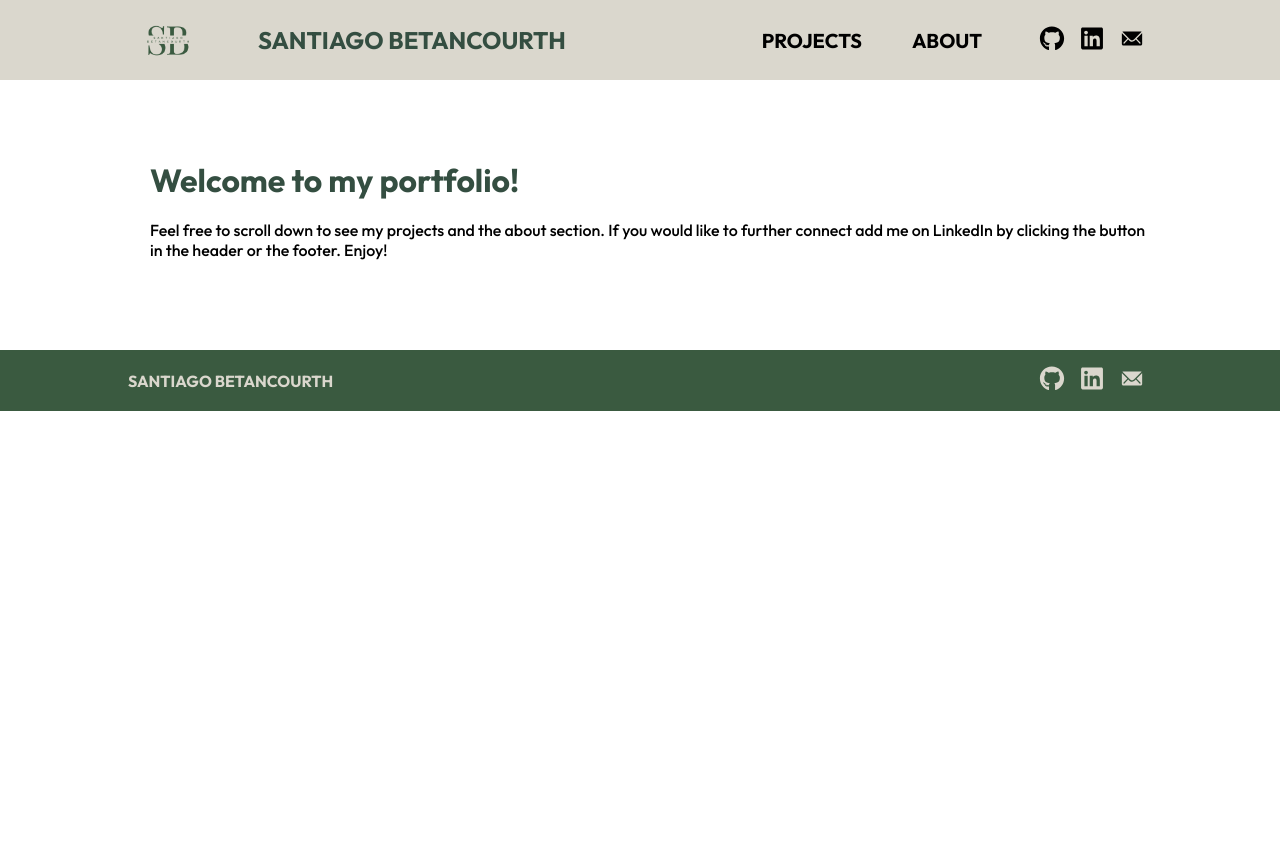
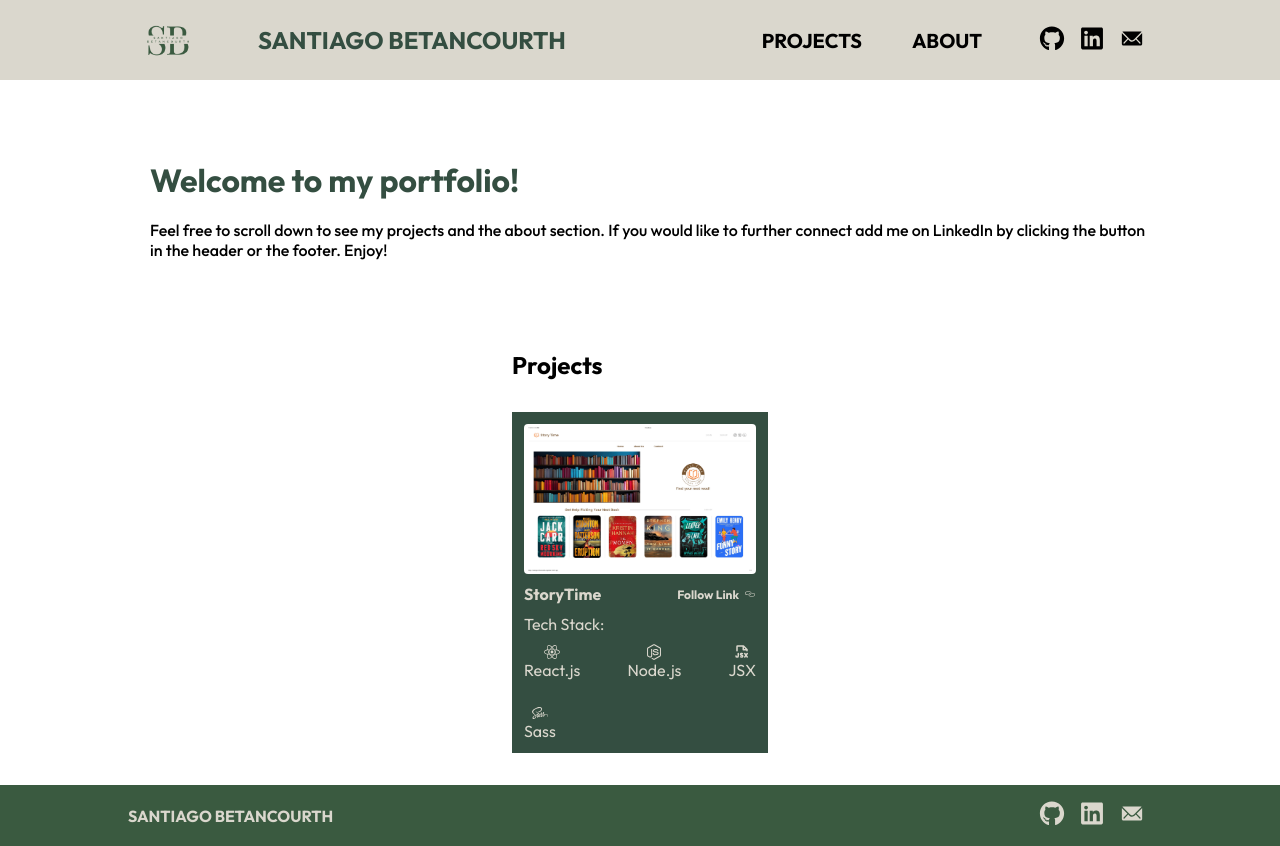
Before and after one commit to santiagobetancs/santiago-portfolio, a React (Vite) app: page / in a window 1280 px wide. Before the commit the page ends 800 px from the top, so only its background shows below. Built offline with nearby package versions, Linux system fonts and the light colour scheme.

Commit message:
working on the tech stack

```diff
--- /dev/null
+++ b/src/components/Project/Project.jsx
@@ -0,0 +1,59 @@
+import './Project.scss';
+import storytime from '../../assets/images/StoryTime.jpg';
+import { CiLink } from "react-icons/ci";
+import { Link } from 'react-router-dom';
+import { FaReact } from "react-icons/fa";
+import { FaNodeJs } from "react-icons/fa6";
+import { PiFileJsxBold } from "react-icons/pi";
+import { FaSass } from "react-icons/fa";
+
+
+export default function Project() {
+    return (
+        <main className='project'>
+            <section className='project__container'>
+                <img className='project__thumbnail' src={storytime} alt="thumbnail" />
+                <div className='project__description'>
+                    <h4 className='project__title'>
+                        StoryTime
+                    </h4>
+                    <Link className='project__follow' to='https://santiago-betancourth-capstone.vercel.app/'>
+                        <h4 className='project__follow'>
+                            Follow Link
+                            <CiLink className='project__link'/>
+                        </h4>
+                    </Link>
+                </div>
+                <p className='project__text'>
+                    Tech Stack:
+                </p>
+                <section className='project__tech'>
+                    <div className='project__program'>
+                        <FaReact className='project__icon'/>
+                        <p className='project__name'>
+                            React.js
+                        </p>
+                    </div>
+                    <div className='project__program'>
+                        <FaNodeJs className='project__icon'/>
+                        <p className='project__name'>
+                            Node.js
+                        </p>
+                    </div>
+                    <div className='project__program'>
+                        <PiFileJsxBold className='project__icon'/>
+                        <p className='project__name'>
+                            JSX
+                        </p>
+                    </div>
+                    <div className='project__program'>
+                        <FaSass className='project__icon'/>
+                        <p className='project__name'>
+                            Sass
+                        </p>
+                    </div>
+                </section>
+            </section>
+        </main>
+    )
+}
--- /dev/null
+++ b/src/components/Project/Project.scss
@@ -0,0 +1,86 @@
+@use '../../styles/partials/fonts' as *;
+@use '../../styles/partials/globals' as *;
+@use '../../styles/partials/mixins' as *;
+@use '../../styles/partials/variables' as *;
+@use '../../styles/partials/resets' as *;
+
+.project {
+    display: flex;
+    justify-content: center;
+
+    &__container {
+        display: flex;
+        flex-direction: column;
+        background-color: $pine;
+        width: 100%;
+        align-items: center;
+        padding: 0.75rem;
+        gap: 10px;
+    }
+
+    &__thumbnail {
+        width: 100%;
+        border-radius: 0.25rem;
+    }
+
+    &__description {
+        display: flex;
+        justify-content: space-between;
+        width: 100%;
+    }
+
+    &__title {
+        color: $gray;
+    }
+
+    &__follow {
+        color: $gray;
+        display: flex;
+        align-items: center;
+        gap: 5px;
+        font-size: 0.75rem;
+        text-decoration: none;
+
+        &:hover {
+            color: white;
+        }
+    }
+
+    &__link {
+        height: 16px;
+        color: $gray;
+
+        &:hover {
+            color: white;
+        }
+    }
+
+    &__text {
+        display: flex;
+        justify-content: flex-start;
+        width: 100%;
+        color: $gray;
+    }
+
+    &__tech {
+        width: 100%;
+        display: flex;
+        flex-wrap: wrap;
+        gap: 25px;
+        justify-content: space-between;
+    }
+
+    &__program {
+        display: flex;
+        flex-direction: column;
+        align-items: center;
+    }
+
+    &__name {
+        color: $gray;
+    }
+
+    &__icon {
+        color: $gray;
+    }
+}
--- a/src/components/Projects/Projects.jsx
+++ b/src/components/Projects/Projects.jsx
@@ -1,9 +1,17 @@
 import './Projects.scss';
+import Project from '../Project/Project';
 
 export default function Projects() {
     return (
         <main className='projects'>
-
+            <section className='projects__container projects__container--top'>
+                <h1 className='projects__title'>
+                    Projects
+                </h1>
+            </section>
+            <section className='projects__container projects__container--bottom'>
+                <Project />
+            </section>
         </main>
     )
 }
--- a/src/components/Projects/Projects.scss
+++ b/src/components/Projects/Projects.scss
@@ -3,3 +3,17 @@
 @use '../../styles/partials/mixins' as *;
 @use '../../styles/partials/variables' as *;
 @use '../../styles/partials/resets' as *;
+
+.projects {
+    display: flex;
+    flex-direction: column;
+    align-items: center;
+
+    &__container {
+        display: flex;
+        flex-direction: column;
+        align-items: flex-start;
+        width: 320px;
+        padding: 0rem 2rem 2rem 2rem;
+    }
+}
```
Also changed, not shown: src/assets/images/StoryTime.jpg (added).
